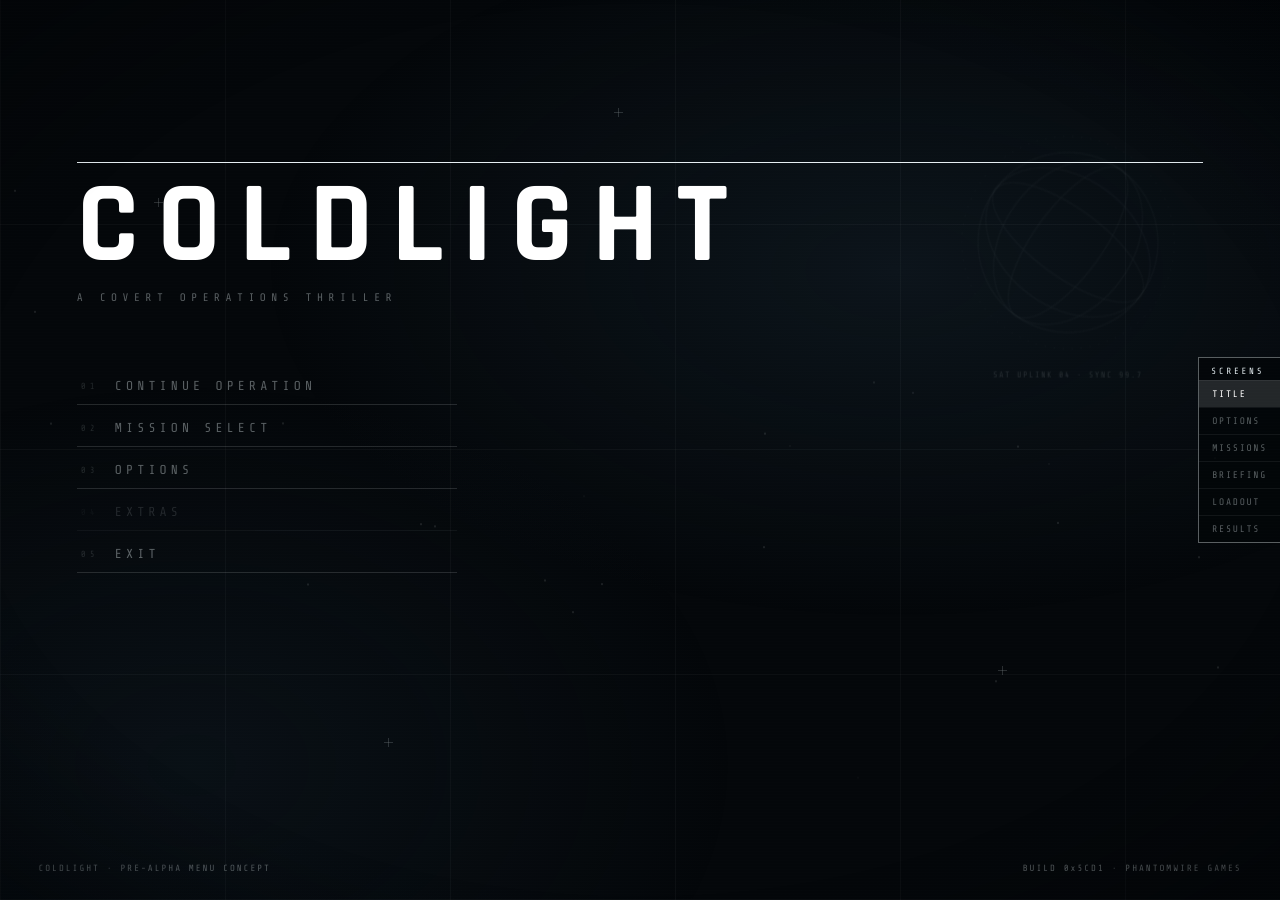
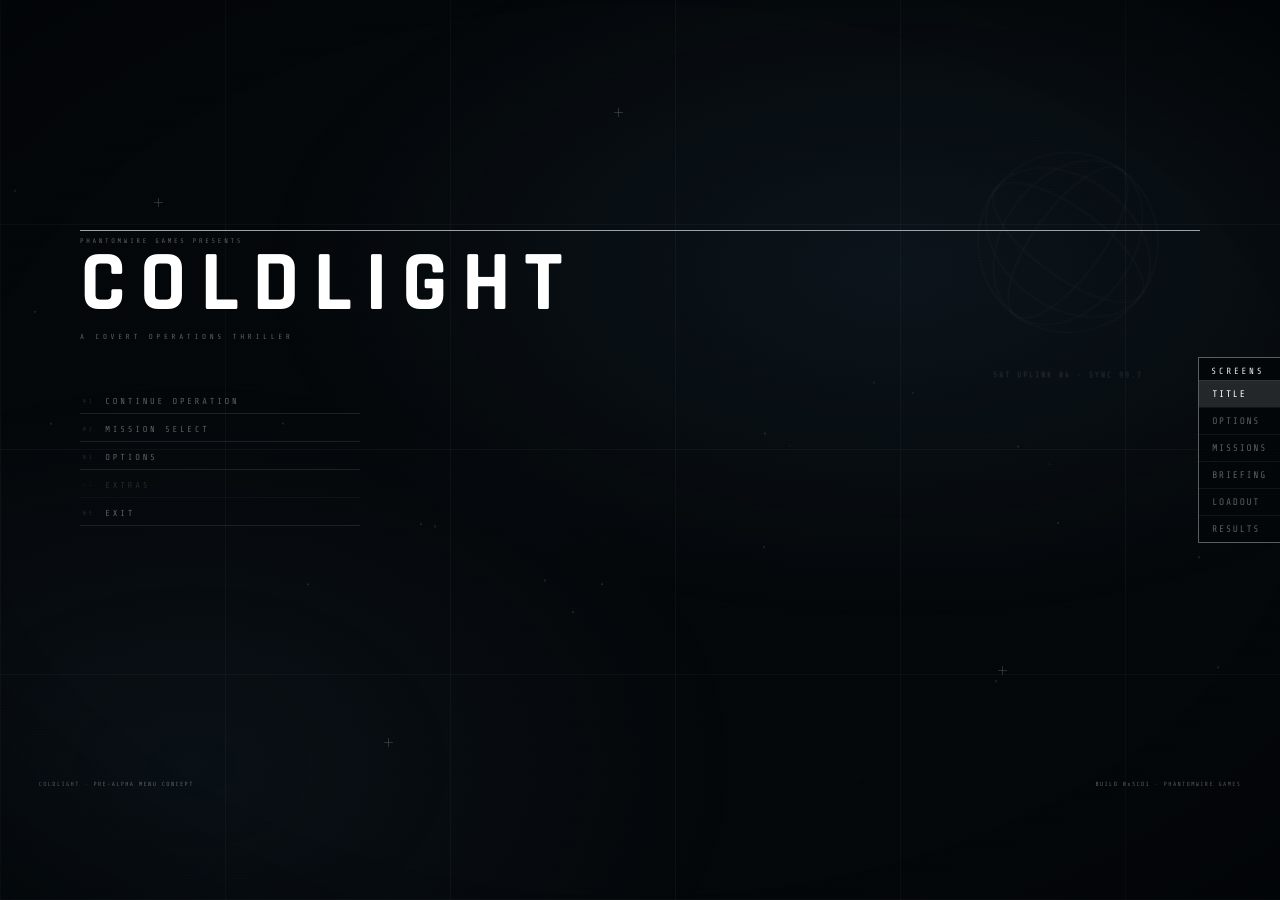
Before and after one commit to NadzW/nadzw.github.io, a Jekyll site: the page _projects/Coldlight/coldlight-menu-concept.html, which Jekyll copies as it is, in a window 1280 px wide. Built offline with Jekyll 4.4.1, drawn with Linux system fonts in a browser that asks for light colours.

Commit message:
Update coldlight-menu-concept.html

```diff
--- a/_projects/Coldlight/coldlight-menu-concept.html
+++ b/_projects/Coldlight/coldlight-menu-concept.html
@@ -79,7 +79,7 @@
 
   /* persistent footer */
   .footer {
-    position: fixed; left: 3%; right: 3%; bottom: 3%;
+    position: absolute; left: 58px; right: 58px; bottom: 34px;
     display: flex; justify-content: space-between;
     font-size: 9px; letter-spacing: 0.22em;
     color: var(--line-dim);
@@ -114,17 +114,25 @@
   }
 
   /* ================= SCREEN SYSTEM ================= */
+  /* Reference-resolution stage: authored at 1920x1080, uniformly scaled to fit
+     the viewport (same model as UMG DPI scaling). */
+  #stage {
+    position: fixed; left: 50%; top: 50%;
+    width: 1920px; height: 1080px;
+    transform: translate(-50%, -50%) scale(var(--ui-scale, 1));
+    z-index: 10;
+  }
   .screen {
-    position: fixed; inset: 0;
+    position: absolute; inset: 0;
     display: none;
-    padding: 5% 6%;
+    padding: 100px 120px;
     z-index: 10;
   }
   .screen.active { display: block; animation: screenIn 0.25s ease; }
   @keyframes screenIn { from { opacity: 0; } }
 
   .back-hint {
-    position: fixed; left: 3%; top: 3.5%;
+    position: absolute; left: 58px; top: 40px;
     font-size: 10px; letter-spacing: 0.26em;
     color: var(--line-dim);
     z-index: 50;
@@ -133,15 +141,15 @@
   .back-hint:hover { color: var(--ink); }
 
   /* ================= TITLE ================= */
-  #screen-title .title-block { margin-top: 12vh; }
+  #screen-title .title-block { margin-top: 120px; }
   #screen-title h1.display {
-    font-size: clamp(56px, 9vw, 130px);
+    font-size: 128px;
     letter-spacing: 0.16em;
     line-height: 0.95;
   }
   #screen-title .subtitle { margin-top: 10px; font-size: 11px; letter-spacing: 0.5em; color: var(--line-dim); }
 
-  .menu-list { margin-top: 7vh; display: flex; flex-direction: column; gap: 4px; width: min(380px, 60vw); }
+  .menu-list { margin-top: 72px; display: flex; flex-direction: column; gap: 4px; width: 420px; }
   .menu-item {
     display: flex; align-items: center; gap: 16px;
     padding: 11px 4px;
@@ -169,10 +177,10 @@
   .menu-item.dim { opacity: 0.35; pointer-events: none; }
 
   /* ================= OPTIONS ================= */
-  .screen-head { margin-bottom: 4vh; }
-  .screen-head h2.display { font-size: clamp(28px, 3.4vw, 46px); margin-top: 6px; }
+  .screen-head { margin-bottom: 44px; }
+  .screen-head h2.display { font-size: 46px; margin-top: 6px; }
 
-  .options-body { display: flex; gap: 5vw; }
+  .options-body { display: flex; gap: 100px; }
   .opt-cats { display: flex; flex-direction: column; gap: 2px; width: 200px; flex: none; }
   .opt-cat {
     text-align: left; padding: 10px 6px;
@@ -184,7 +192,7 @@
   .opt-cat:hover { color: var(--ink); }
   .opt-cat.on { color: var(--mark); border-left-color: var(--mark); padding-left: 14px; }
 
-  .opt-rows { flex: 1; max-width: 640px; }
+  .opt-rows { flex: 1; max-width: 820px; }
   .opt-row {
     display: flex; align-items: center; justify-content: space-between;
     padding: 13px 2px;
@@ -217,8 +225,8 @@
   .slider .val { margin-left: 14px; font-size: 9.5px; color: var(--line-dim); width: 34px; text-align: right; }
 
   /* ================= MISSION SELECT ================= */
-  .missions-body { display: flex; gap: 5vw; align-items: flex-start; }
-  .mission-list { width: 330px; flex: none; display: flex; flex-direction: column; }
+  .missions-body { display: flex; gap: 100px; align-items: flex-start; }
+  .mission-list { width: 380px; flex: none; display: flex; flex-direction: column; }
   .mission-li {
     display: flex; align-items: baseline; gap: 14px;
     text-align: left;
@@ -237,13 +245,13 @@
   .mission-li.on { color: var(--mark); border-bottom-color: var(--mark); }
   .mission-li.locked { opacity: 0.3; pointer-events: none; }
 
-  .mission-detail { flex: 1; max-width: 620px; }
-  .mission-detail h2.display { font-size: clamp(26px, 3vw, 42px); min-height: 1.2em; font-family: 'Share Tech Mono', monospace; font-weight: 400; letter-spacing: 0.08em; }
+  .mission-detail { flex: 1; max-width: 760px; }
+  .mission-detail h2.display { font-size: 40px; min-height: 1.2em; font-family: 'Share Tech Mono', monospace; font-weight: 400; letter-spacing: 0.08em; }
   .mission-map {
     margin-top: 20px;
     border: 1px solid var(--line-faint);
     position: relative;
-    height: 240px;
+    height: 300px;
     overflow: hidden;
   }
   .mission-map svg { width: 100%; height: 100%; }
@@ -284,8 +292,8 @@
   .cta span { position: relative; }
 
   /* ================= LOADOUT ================= */
-  .loadout-body { display: flex; gap: 5vw; align-items: flex-start; }
-  .slots-col { width: 300px; flex: none; }
+  .loadout-body { display: flex; gap: 100px; align-items: flex-start; }
+  .slots-col { width: 360px; flex: none; }
   .slot {
     border: 1px solid var(--line-faint);
     padding: 12px 14px;
@@ -311,7 +319,7 @@
   .slot.on::before { left: -4px; top: -4px; border-right: none; border-bottom: none; }
   .slot.on::after { right: -4px; bottom: -4px; border-left: none; border-top: none; }
 
-  .armory { flex: 1; max-width: 640px; }
+  .armory { flex: 1; max-width: 820px; }
   .armory-grid {
     display: grid;
     grid-template-columns: repeat(4, 1fr);
@@ -332,8 +340,8 @@
   .loadout-hint { margin-top: 16px; }
 
   /* ================= BRIEFING ================= */
-  .briefing-body { display: flex; gap: 5vw; align-items: flex-start; }
-  .sitrep-col { flex: 1; max-width: 560px; }
+  .briefing-body { display: flex; gap: 100px; align-items: flex-start; }
+  .sitrep-col { flex: 1; max-width: 720px; }
   .sitrep {
     font-size: 11.5px; letter-spacing: 0.08em; line-height: 2.1;
     color: var(--ink);
@@ -346,7 +354,7 @@
     animation: pulse 0.9s steps(1) infinite;
     vertical-align: text-bottom;
   }
-  .intel-col { width: 340px; flex: none; display: flex; flex-direction: column; gap: 22px; }
+  .intel-col { width: 420px; flex: none; display: flex; flex-direction: column; gap: 24px; }
 
   .brief-objectives .obj-line {
     display: flex; align-items: center; gap: 10px;
@@ -401,8 +409,8 @@
   .intercept polyline { fill: none; stroke: var(--line); stroke-width: 1; }
 
   /* ================= RESULTS ================= */
-  .results-body { display: flex; gap: 6vw; align-items: flex-start; margin-top: 1vh; }
-  .stats-col { width: 360px; flex: none; }
+  .results-body { display: flex; gap: 110px; align-items: flex-start; margin-top: 10px; }
+  .stats-col { width: 440px; flex: none; }
   .stat-row {
     display: flex; justify-content: space-between; align-items: baseline;
     padding: 11px 2px;
@@ -412,7 +420,7 @@
   }
   .stat-row b { font-weight: 400; color: var(--mark); font-size: 15px; letter-spacing: 0.1em; }
 
-  .ratings-col { flex: 1; max-width: 560px; }
+  .ratings-col { flex: 1; max-width: 680px; }
   .badges { display: flex; gap: 14px; margin-top: 4px; }
   .badge {
     flex: 1;
@@ -445,7 +453,7 @@
 
   .final-score { margin-top: 30px; }
   .final-score .num {
-    font-size: clamp(40px, 5vw, 64px);
+    font-size: 64px;
     color: var(--mark);
     letter-spacing: 0.06em;
   }
@@ -502,13 +510,14 @@
     <div class="particles" id="particles"></div>
   </div>
 
+  <div id="stage">
   <button class="back-hint" id="backBtn" style="display: none;">◂ BACK [ESC]</button>
 
   <!-- ================= TITLE ================= -->
   <section class="screen" id="screen-title">
     <div class="title-block draw" style="--d: 0.15s;">
       <div>
-        <div class="eyebrow"> </div>
+        <div class="eyebrow">PHANTOMWIRE GAMES PRESENTS</div>
         <h1 class="display" id="titleDecode" data-text="COLDLIGHT"></h1>
         <div class="subtitle">A COVERT OPERATIONS THRILLER</div>
       </div>
@@ -734,6 +743,12 @@
     </div>
   </section>
 
+  <div class="footer">
+    <span>COLDLIGHT · PRE-ALPHA MENU CONCEPT</span>
+    <span>BUILD <span id="buildHex">0x4F2A</span> · PHANTOMWIRE GAMES</span>
+  </div>
+  </div><!-- /stage -->
+
   <!-- concept nav -->
   <nav class="jump" aria-label="Screen preview">
     <div class="eyebrow">SCREENS</div>
@@ -744,11 +759,6 @@
     <button data-goto="screen-loadout">LOADOUT</button>
     <button data-goto="screen-results">RESULTS</button>
   </nav>
-
-  <div class="footer">
-    <span>COLDLIGHT · PRE-ALPHA MENU CONCEPT</span>
-    <span>BUILD <span id="buildHex">0x4F2A</span> · PHANTOMWIRE GAMES</span>
-  </div>
 
   <div class="vignette"></div>
   <div class="grain"></div>
@@ -1069,6 +1079,14 @@
   readyBtn.addEventListener("pointerup", endHold);
   readyBtn.addEventListener("pointerleave", endHold);
 
+  /* ---------- reference-resolution scaling ---------- */
+  function fitStage() {
+    const scale = Math.min(window.innerWidth / 1920, window.innerHeight / 1080);
+    document.documentElement.style.setProperty("--ui-scale", scale);
+  }
+  window.addEventListener("resize", fitStage);
+  fitStage();
+
   /* ---------- boot ---------- */
   setScreen("screen-title");
 </script>
```
